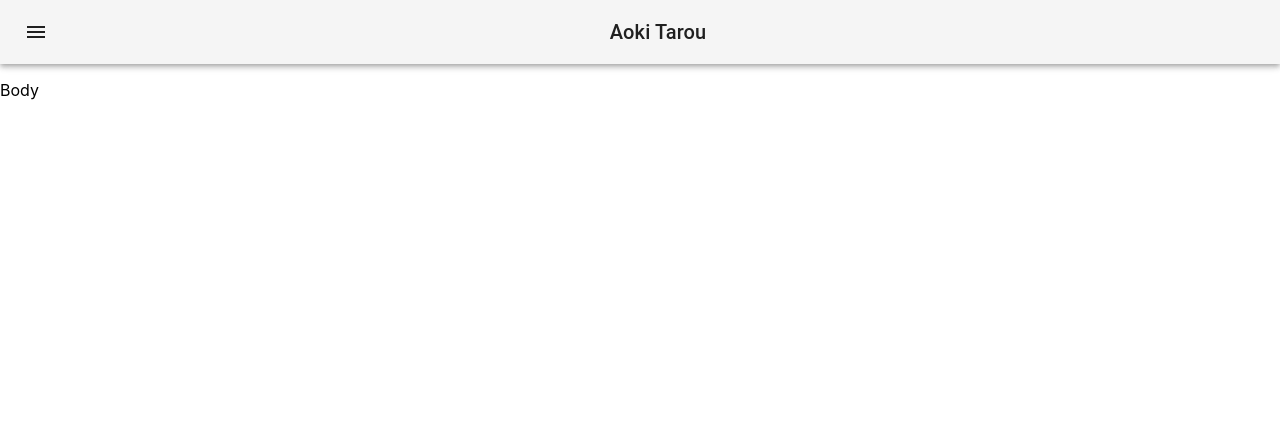
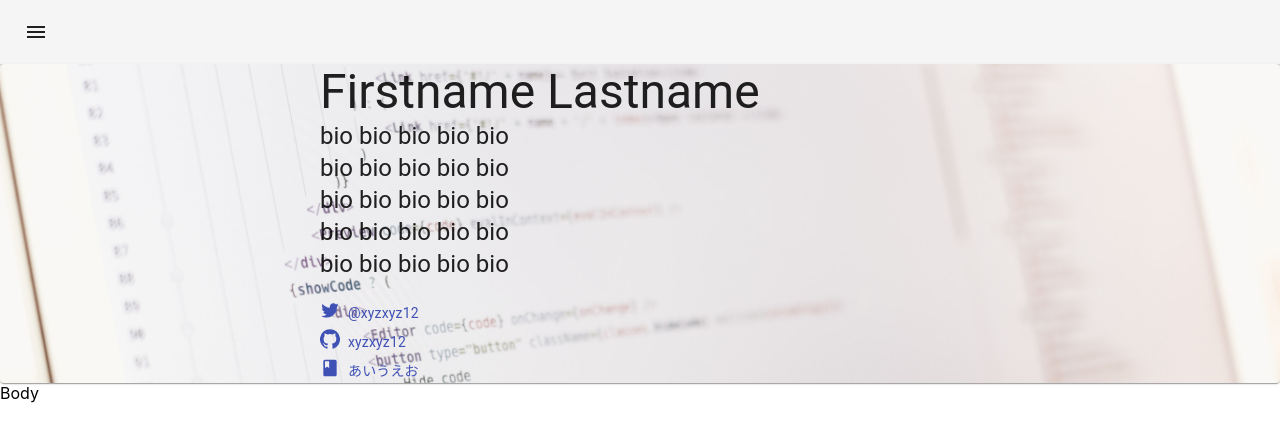
Before and after one commit to utouto97/portfolio, a React (Create React App) app: page / in a window 1280 px wide. Shown: the top 440 px of the page. Built offline with nearby package versions, Linux system fonts and the light colour scheme.

Commit message:
update Header (add image and some sample text)

```diff
--- a/src/Header.tsx
+++ b/src/Header.tsx
@@ -5,13 +5,29 @@ import AppBar from '@material-ui/core/AppBar';
 import Toolbar from '@material-ui/core/Toolbar';
 import Typography from '@material-ui/core/Typography';
 import IconButton from '@material-ui/core/IconButton';
+import Paper from '@material-ui/core/Paper';
+import Grid from '@material-ui/core/Grid';
+import Link from '@material-ui/core/Link';
+
 import MenuIcon from '@material-ui/icons/Menu';
+import TwitterIcon from '@material-ui/icons/Twitter';
+import GitHubIcon from '@material-ui/icons/GitHub';
+import BookIcon from '@material-ui/icons/Book';
+
+import headerImg from './header.jpg';
 
 const useStyles = makeStyles((theme: Theme) =>
   createStyles({
     title: {
       flexGrow: 1,
       textAlign: 'center',
+    },
+    headerPaper: {
+      backgroundImage: `url(${headerImg})`,
+      backgroundSize: 'cover'
+    },
+    noDecoration: {
+      textDecoration: 'none'
     }
   })
 );
@@ -26,12 +42,44 @@ const Header = () => {
           <IconButton edge='start' color='inherit' aria-label='menu'>
             <MenuIcon />
           </IconButton>
-          <Typography variant='h6' className={classes.title}>
-            Aoki Tarou
-          </Typography>
         </Toolbar>
       </AppBar>
-    </React.Fragment>
+      <Paper className={classes.headerPaper}>
+        <Grid container alignItems='center' justify='center'>
+          <Grid item md={6}>
+            <Typography variant='h3'>
+              Firstname Lastname
+            </Typography>
+            <Typography variant='h5'>
+              bio bio bio bio bio <br />
+              bio bio bio bio bio <br />
+              bio bio bio bio bio <br />
+              bio bio bio bio bio <br />
+              bio bio bio bio bio <br />
+            </Typography>
+            <br />
+            <Link display='block' variant='body2' href='https://twitter.com'>
+              <Grid container direction='row' spacing={1} alignItems='center'>
+                <Grid item><TwitterIcon fontSize='small' /></Grid>
+                <Grid item>@xyzxyz12</Grid>
+              </Grid>
+            </Link>
+            <Link display='block' variant='body2' href='https://github.com'>
+              <Grid container direction='row' spacing={1} alignItems='center'>
+                <Grid item><GitHubIcon fontSize='small' /></Grid>
+                <Grid item>xyzxyz12</Grid>
+              </Grid>
+            </Link>
+            <Link display='block' variant='body2' href='https://qiita.com'>
+              <Grid container direction='row' spacing={1} alignItems='center'>
+                <Grid item><BookIcon fontSize='small' /></Grid>
+                <Grid item>あいうえお</Grid>
+              </Grid>
+            </Link>
+          </Grid>
+        </Grid>
+      </Paper>
+    </React.Fragment >
   );
 };
 
--- a/src/Home.tsx
+++ b/src/Home.tsx
@@ -3,7 +3,7 @@ import React from 'react';
 const Home = () => {
   return (
     <React.Fragment>
-      <p>Body</p>
+      Body
     </React.Fragment>
   );
 };
--- a/tsconfig.json
+++ b/tsconfig.json
@@ -18,7 +18,11 @@
     "resolveJsonModule": true,
     "isolatedModules": true,
     "noEmit": true,
-    "jsx": "react-jsx"
+    "jsx": "react-jsx",
+    "typeRoots": [
+      "types",
+      "node_modules/@types"
+    ]
   },
   "include": [
     "src"
```
Also changed, not shown: src/header.jpg (added).
